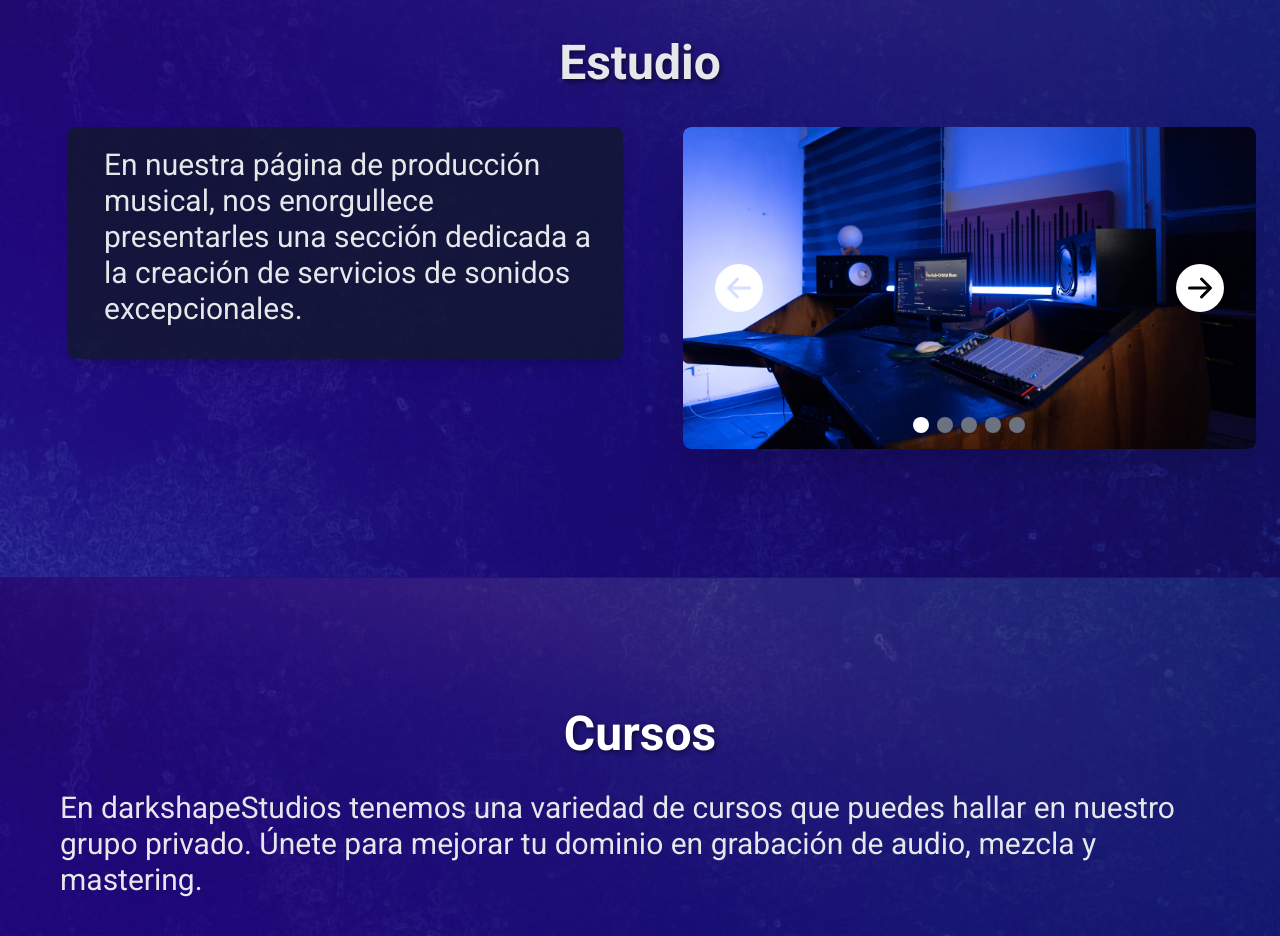
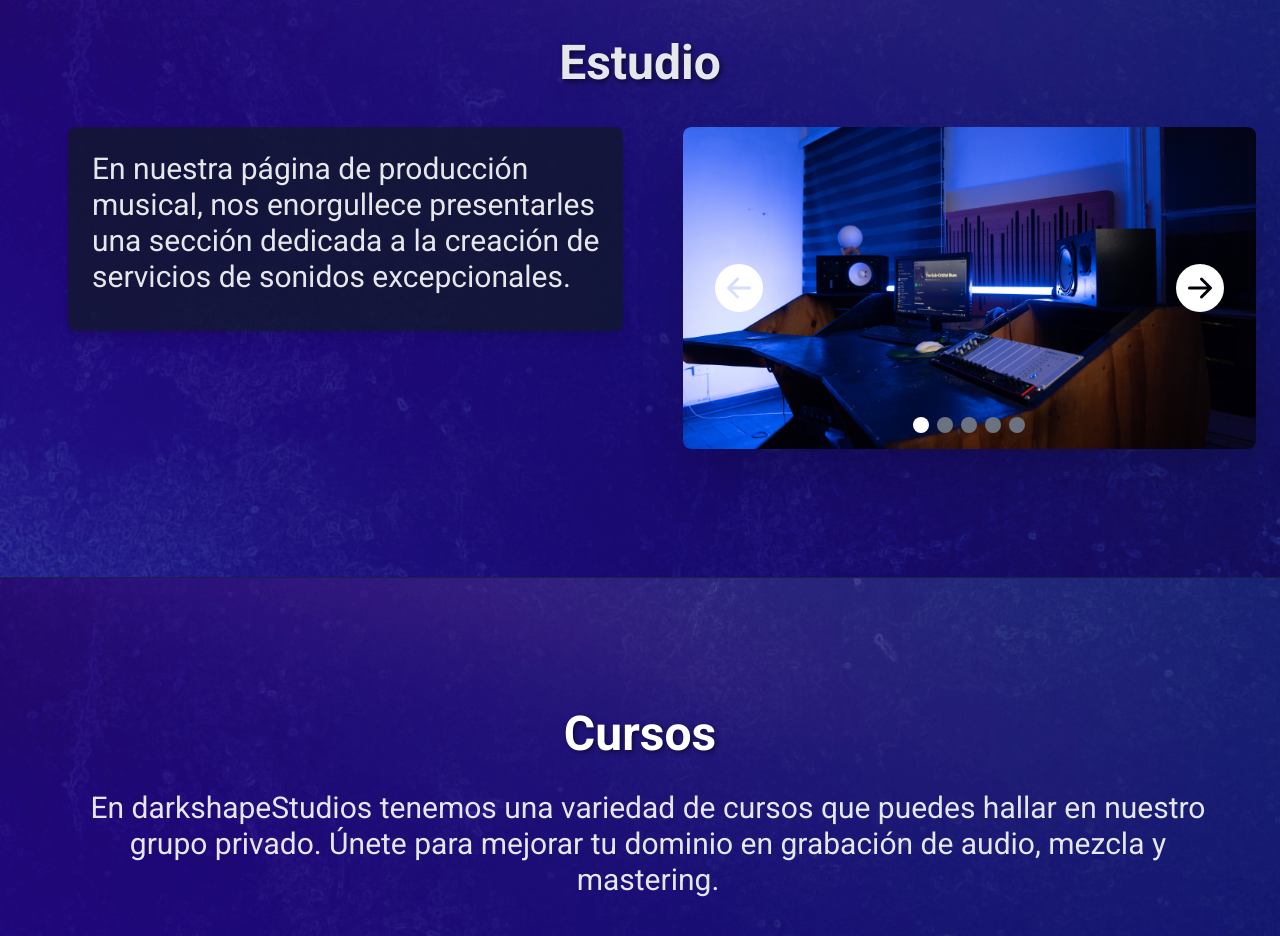
Before and after one commit to miguelbonilla1/darkShape, a React (Vite) app: page / in a window 1280 px wide. Shown: the part 878-1814 px from the top of the page. Built offline with nearby package versions, Linux system fonts and the light colour scheme.

Commit message:
fix design

```diff
--- a/src/components/Cursos.jsx
+++ b/src/components/Cursos.jsx
@@ -23,11 +23,13 @@ const Cursos = ({ cursos }) => {
           </div>
 
           {/* Descripción */}
-          <div className=" mb-10 px-1 pl-5">
-            <p className="text-xl  sm:text-2xl md:text-3xl lg:text-3xl text-gray-200 leading-relaxed px-5">
+          {/* Descripción */}
+          <div className="mb-10 px-1 pl-5">
+            <p className="text-xl sm:text-2xl md:text-3xl lg:text-3xl text-gray-200 leading-relaxed px-5 pl-5 text-center ">
               En darkshapeStudios tenemos una variedad de cursos que puedes hallar en nuestro grupo privado. Únete para mejorar tu dominio en grabación de audio, mezcla y mastering.
             </p>
           </div>
+
 
           {/* Listado de Cursos */}
           <div className="flex flex-col md:flex-row md:flex-wrap justify-center gap-5">
--- a/src/components/Estudio.jsx
+++ b/src/components/Estudio.jsx
@@ -41,7 +41,7 @@ const Estudio = ({ slides }) => {
           {/* Texto de descripción */}
           <div className="  md:w-1/2 mb-4 md:mb-0 md:pr-5 lg:max-w-xl lg:ml-11 ">
             <div className=" pl-4 pt-2 flex items-center justify-center h-full bg-gray-900 bg-opacity-75 shadow-lg rounded-lg w-full">
-              <p className="px-5 py-3 mb-5 text-xl sm:text-2xl md:text-3xl lg:text-3xl text-gray-200 leading-relaxed">
+              <p className="px-5 py-4 mb-5 text-xl sm:text-2xl md:text-3xl lg:text-3xl text-gray-200 leading-relaxed pl-2">
                 En nuestra página de producción musical, nos enorgullece presentarles una sección dedicada a la creación de servicios de sonidos excepcionales.
               </p>
 
```
Also changed, not shown: src/images/komozea.jpg.
